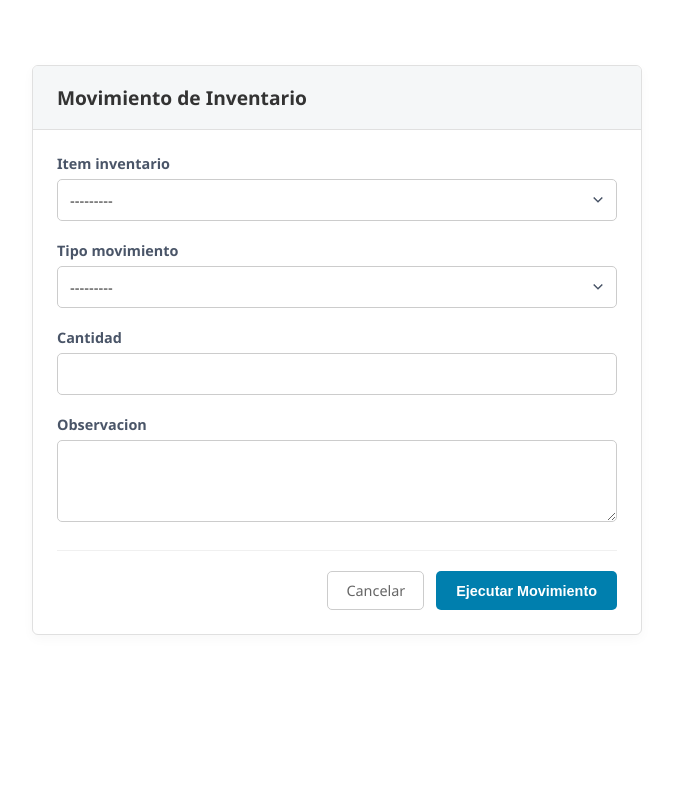
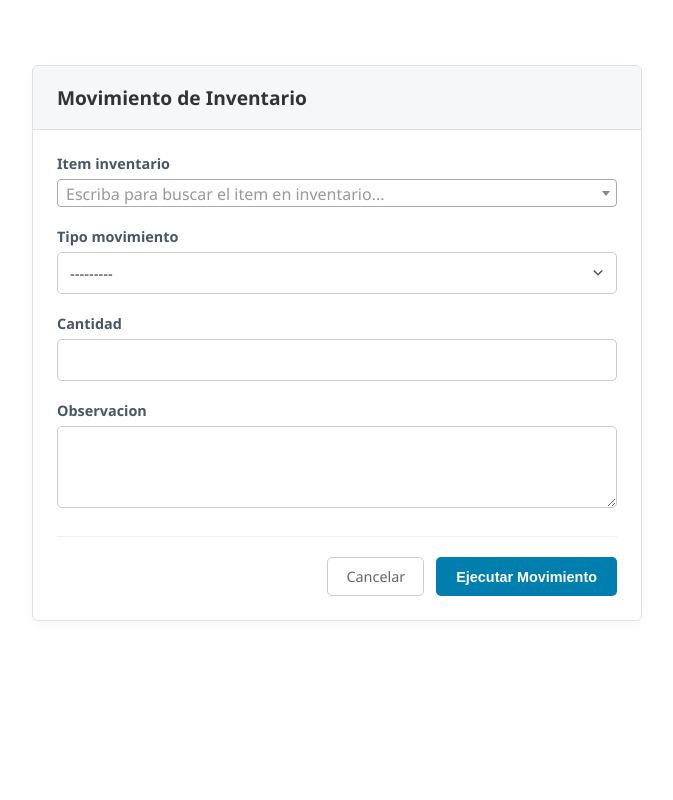
Before and after one commit to Stev-07/Sistema-examenes-clinicos, a Django app: page /inventario/movimientos/registrar/ in a window 1280 px wide. Shown: the whole page, without its empty margins (303-976 px from the left). Run offline with Django 5.2, Linux system fonts and the light colour scheme; the visitor is signed in with stand-in values (Sample User, id 1); data that the repository does not hold is empty; some libraries are stand-ins or nearby versions.

Commit message:
añadir busqueda en movimientos de inventario

```diff
--- a/inventario/forms.py
+++ b/inventario/forms.py
@@ -1,6 +1,39 @@
 from django import forms
 from .models import CategoriaInsumo, Inventario, Insumo, ItemInventario, MovimientoInventario
+from django_select2 import forms as s2forms
 
+class InsumoSelect2Widget(s2forms.ModelSelect2Widget):
+    """Widget de búsqueda para el catálogo global de Insumos."""
+    model = Insumo
+    search_fields = [
+        'nombre__icontains',
+        'SKU__icontains',
+    ]
+
+class ItemInventarioSelect2Widget(s2forms.ModelSelect2Widget):
+    """Widget de búsqueda para Items de Inventario filtrados por permisos."""
+    model = ItemInventario
+    search_fields = [
+        'insumo__nombre__icontains',  # Busca a través de la relación con Insumo
+    ]
+
+    def get_queryset(self):
+        """
+        Este método es vital para Select2. Filtra lo que el usuario ve en tiempo real
+        cuando empieza a escribir en la barra de búsqueda AJAX.
+        """
+        request = getattr(self, 'request', None)
+
+        if request and request.user.is_authenticated:
+            user = request.user
+            if user.sucursal:
+                # Si el usuario pertenece a una sede, solo busca items de su sede
+                return ItemInventario.objects.filter(inventario__sede=user.sucursal)
+            elif user.is_staff or (user.rol and user.rol.nombre == 'INV'):
+                # Si es administrador o rol INV, busca en todo el universo de items
+                return ItemInventario.objects.all()
+
+        return ItemInventario.objects.none()
 
 class CategoriaInsumoForm(forms.ModelForm):
     """Formulario para crear y editar las categorías de los insumos clínicos."""
@@ -42,29 +75,44 @@ class InsumoForm(forms.ModelForm):
 class ItemInventarioForm(forms.ModelForm):
     """Formulario para vincular un insumo a un inventario específico y definir alertas."""
     class Meta:
-            model = ItemInventario
-            fields = ['insumo', 'cantidad', 'stock_minimo']
-            widgets = {
-                'insumo': forms.Select(attrs={'class': 'inv-form-control'}),
-                'cantidad': forms.NumberInput(attrs={'class': 'inv-form-control', 'min': 0}),
-                'stock_minimo': forms.NumberInput(attrs={'class': 'inv-form-control', 'min': 0}),
-            }
+        model = ItemInventario
+        fields = ['insumo', 'cantidad', 'stock_minimo']
+        widgets = {
+            'insumo': InsumoSelect2Widget(attrs={
+                'class': 'inv-form-control',
+                'style': 'width: 100%;',
+                'data-placeholder': 'Escriba el nombre del insumo...'
+            }),
+            'cantidad': forms.NumberInput(attrs={'class': 'inv-form-control', 'min': 0}),
+            'stock_minimo': forms.NumberInput(attrs={'class': 'inv-form-control', 'min': 0}),
+        }
 
 
 class MovimientoInventarioForm(forms.ModelForm):
     class Meta:
-            model = MovimientoInventario
-            fields = ['item_inventario', 'tipo_movimiento', 'cantidad', 'observacion']
-            widgets = {
-                'item_inventario': forms.Select(attrs={'class': 'inv-form-control'}),
-                'tipo_movimiento': forms.Select(attrs={'class': 'inv-form-control'}),
-                'cantidad': forms.NumberInput(attrs={'class': 'inv-form-control', 'min': 1}),
-                'observacion': forms.Textarea(attrs={'rows': 3, 'class': 'inv-form-control'}),
-            }
+        model = MovimientoInventario
+        fields = ['item_inventario', 'tipo_movimiento', 'cantidad', 'observacion']
+        widgets = {
+            # se utiliza select2 libreria
+            'item_inventario': ItemInventarioSelect2Widget(attrs={
+                'class': 'inv-form-control',
+                'style': 'width: 100%;',
+                'data-placeholder': 'Escriba para buscar el item en inventario...'
+            }),
+            'tipo_movimiento': forms.Select(attrs={'class': 'inv-form-control'}),
+            'cantidad': forms.NumberInput(attrs={'class': 'inv-form-control', 'min': 1}),
+            'observacion': forms.Textarea(attrs={'rows': 3, 'class': 'inv-form-control'}),
+        }
 
     def __init__(self, *args, **kwargs):
         user = kwargs.pop('user', None)
+        request_obj = kwargs.pop('request', None)
+
         super().__init__(*args, **kwargs)
+
+        # 3. Asignamos el request al widget de Select2 para que pueda filtrar por AJAX
+        if request_obj:
+            self.fields['item_inventario'].widget.request = request_obj
 
         if user:
             if user.sucursal:
@@ -73,11 +121,9 @@ class MovimientoInventarioForm(forms.ModelForm):
                     inventario__sede=user.sucursal
                 )
             elif user.is_staff or (user.rol and user.rol.nombre == 'INV'):
-                # Es súper usuario o un bodeguero/almacenista general: Ve todo para distribuir
                 self.fields['item_inventario'].queryset = ItemInventario.objects.all()
 
     def clean(self):
-        # (La validación de limpieza que ya tenías se mantiene exactamente igual)
         cleaned_data = super().clean()
         tipo_movimiento = cleaned_data.get('tipo_movimiento')
         cantidad = cleaned_data.get('cantidad')
--- a/inventario/templates/item_inventario_form.html
+++ b/inventario/templates/item_inventario_form.html
@@ -1,6 +1,8 @@
 {% extends 'base.html' %}
 {% load static %}
+
 {% block content %}
+{{ form.media.css }}
 <link rel="stylesheet" href="{% static 'inventario/css/inventario_forms.css' %}">
 
 <div class="form-container-wrapper">
@@ -18,6 +20,8 @@
                         <label for="{{ field.id_for_label }}" class="form-label">
                             {{ field.label }}
                         </label>
+
+                        <!-- Si el campo es el ForeignKey, se renderizará automáticamente como barra de búsqueda -->
                         {{ field }}
 
                         {% if field.help_text %}
@@ -38,4 +42,5 @@
         </div>
     </div>
 </div>
+{{ form.media.js }}
 {% endblock %}
--- a/inventario/templates/movimiento_form.html
+++ b/inventario/templates/movimiento_form.html
@@ -1,6 +1,8 @@
 {% extends 'base.html' %}
 {% load static %}
+
 {% block content %}
+{{ form.media.css }} {# para inyectar los estilos y uso de select2 #}
 <link rel="stylesheet" href="{% static 'inventario/css/inventario_forms.css' %}">
 
 <div class="form-container-wrapper">
@@ -51,4 +53,5 @@
         </div>
     </div>
 </div>
+{{ form.media.js }}
 {% endblock %}
--- a/inventario/views.py
+++ b/inventario/views.py
@@ -115,6 +115,7 @@ class MovimientoInventarioCreateView(LoginRequiredMixin, CreateView):
     def get_form_kwargs(self):
         kwargs = super().get_form_kwargs()
         kwargs['user'] = self.request.user  # Pasamos el usuario con sus roles y sucursal
+        kwargs['request'] = self.request
         return kwargs
 
     def form_valid(self, form):
--- a/requirements.txt
+++ b/requirements.txt
@@ -1,6 +1,8 @@
 asgiref==3.11.1
 charset-normalizer==3.4.7
 Django==5.2.14
+django-appconf==1.2.0
+django-select2==8.4.8
 pillow==12.2.0
 psycopg-binary==3.3.4
 psycopg2-binary==2.9.12
--- a/sistema_clinico/settings.py
+++ b/sistema_clinico/settings.py
@@ -66,6 +66,7 @@ INSTALLED_APPS = [
     'reportesPDF',
     'inventario',
     'resultados',
+    'django_select2',
 ]
 
 
--- a/sistema_clinico/urls.py
+++ b/sistema_clinico/urls.py
@@ -25,4 +25,5 @@ urlpatterns = [
     path('report/', include('reportesPDF.urls')),
     path('inventario/', include('inventario.urls')),
     path('resultados/', include('resultados.urls')),
+    path('select2/', include('django_select2.urls')),
 ]
--- a/templates/base.html
+++ b/templates/base.html
@@ -9,6 +9,7 @@
         <link rel="stylesheet" href="{% static 'css/messages_globales.css' %}">
         <script src="https://kit.fontawesome.com/23df54631b.js" crossorigin="anonymous"></script>
         <script src="{% static 'js/messages_globales.js' %}"></script>
+        <script src="https://code.jquery.com/jquery-3.6.0.min.js"></script>
         {% block head %}{% endblock %}
     </head>
     <body>
```
